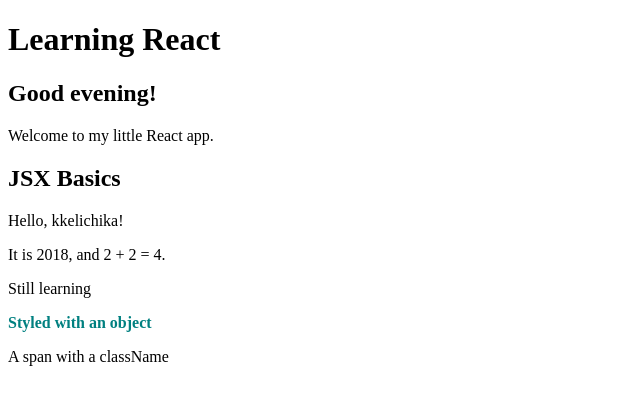
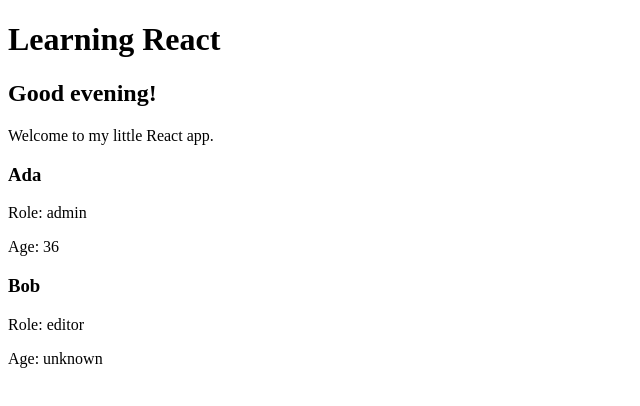
Before and after one commit to kkelichika/react-development, a React (Create React App) app: page / in a window 1280 px wide. Shown: the top 406 px of the page, without its empty margins (0-640 px from the left). Built offline with nearby package versions, Linux system fonts and the light colour scheme.

Commit message:
Add props with a reusable UserCard component

```diff
--- a/src/App.js
+++ b/src/App.js
@@ -2,15 +2,18 @@
 // I learn, so I can see them on the page.
 
 import React from "react";
-import JsxBasics from "./components/JsxBasics";
 import Greeting from "./components/Greeting";
+import UserCard from "./components/UserCard";
 
 function App() {
   return (
     <div>
       <h1>Learning React</h1>
       <Greeting />
-      <JsxBasics />
+
+      {/* the SAME component, reused with different props */}
+      <UserCard name="Ada" role="admin" age={36} />
+      <UserCard name="Bob" role="editor" />
     </div>
   );
 }
--- /dev/null
+++ b/src/components/UserCard.js
@@ -0,0 +1,23 @@
+// Props: passing data into a component.
+//
+// Props are how a parent gives data to a child component. You pass them
+// like HTML attributes (<UserCard name="Ada" />) and read them from the
+// props argument. Props are READ-ONLY - a component must never change its
+// own props.
+
+import React from "react";
+
+// I destructure the props right in the parameter list (an old habit from
+// my JavaScript months).
+function UserCard({ name, role, age }) {
+  return (
+    <div className="user-card">
+      <h3>{name}</h3>
+      <p>Role: {role}</p>
+      {/* a prop with a default if none was passed */}
+      <p>Age: {age != null ? age : "unknown"}</p>
+    </div>
+  );
+}
+
+export default UserCard;
```
Also changed, not shown: 1 other file (tests, documents, lock files or other folders).
